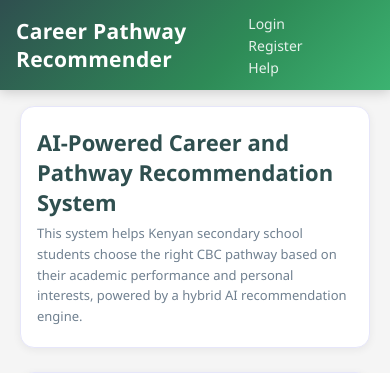
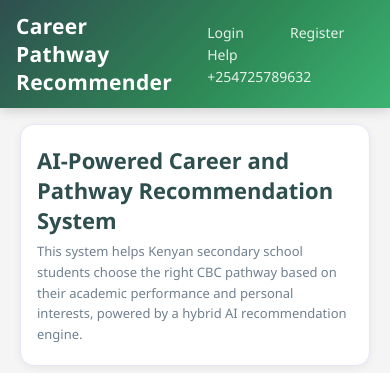
Before and after one commit to SydMw/career-pathway-recommender, a PHP site: page /predict/ in a window 390 px wide; the page is wider, and only the part inside the window is pictured. Shown: the top 373 px of that part. Run offline with PHP 8.4, Linux system fonts and the light colour scheme.

Commit message:
Add phone number next to the Help link in the navbar
tel:+254725789632, so it's click-to-call on mobile. Sits right after
the existing Help (email) link. Verified: renders correctly, no
console errors, full test_web_flow.py suite (15 tests) passes.

```diff
--- a/public/index.php
+++ b/public/index.php
@@ -18,6 +18,7 @@ $navbar_links = [
     ['href' => 'login.php', 'text' => 'Login'],
     ['href' => 'register.php', 'text' => 'Register'],
     ['href' => 'mailto:cbc@gmail.com', 'text' => 'Help'],
+    ['href' => 'tel:+254725789632', 'text' => '+254725789632'],
 ];
 include __DIR__ . '/partials/navbar.php';
 ?>
```
